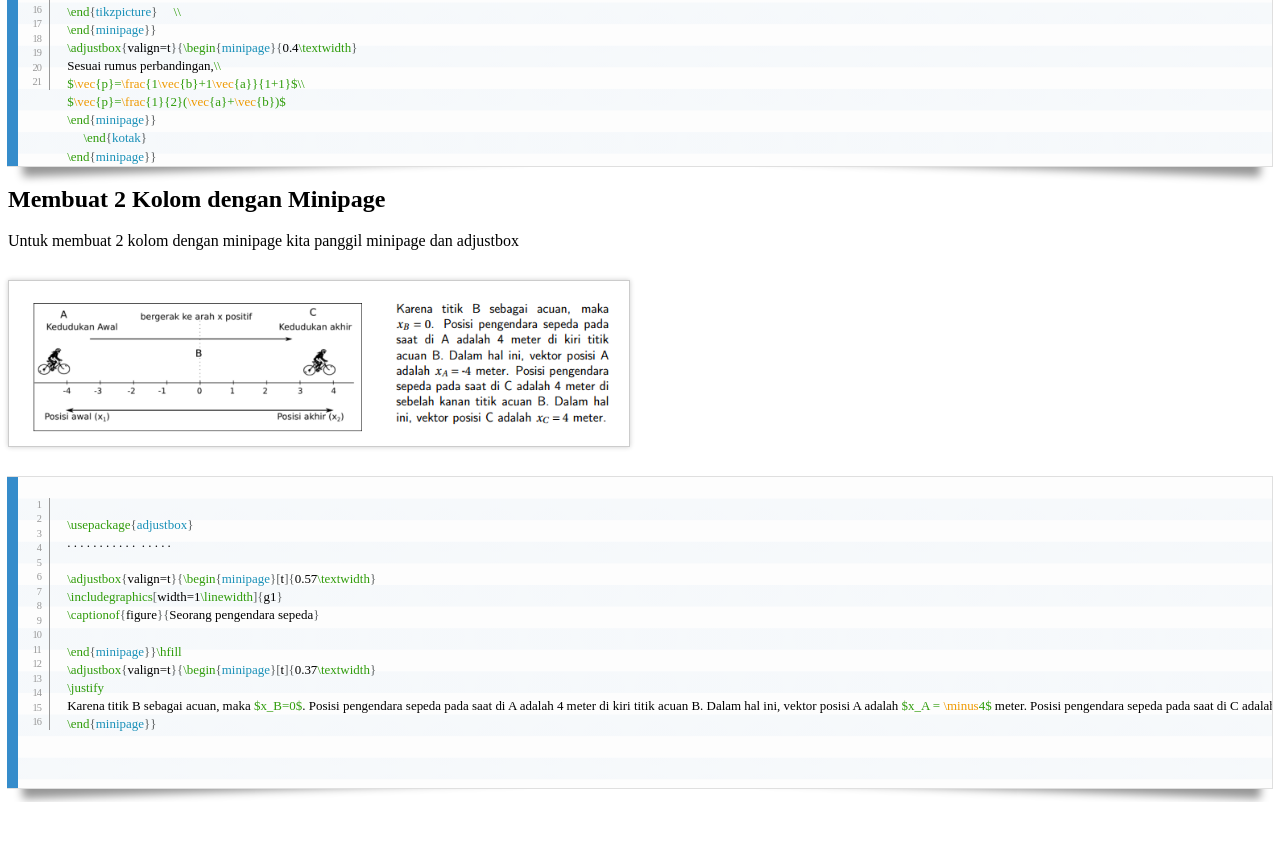
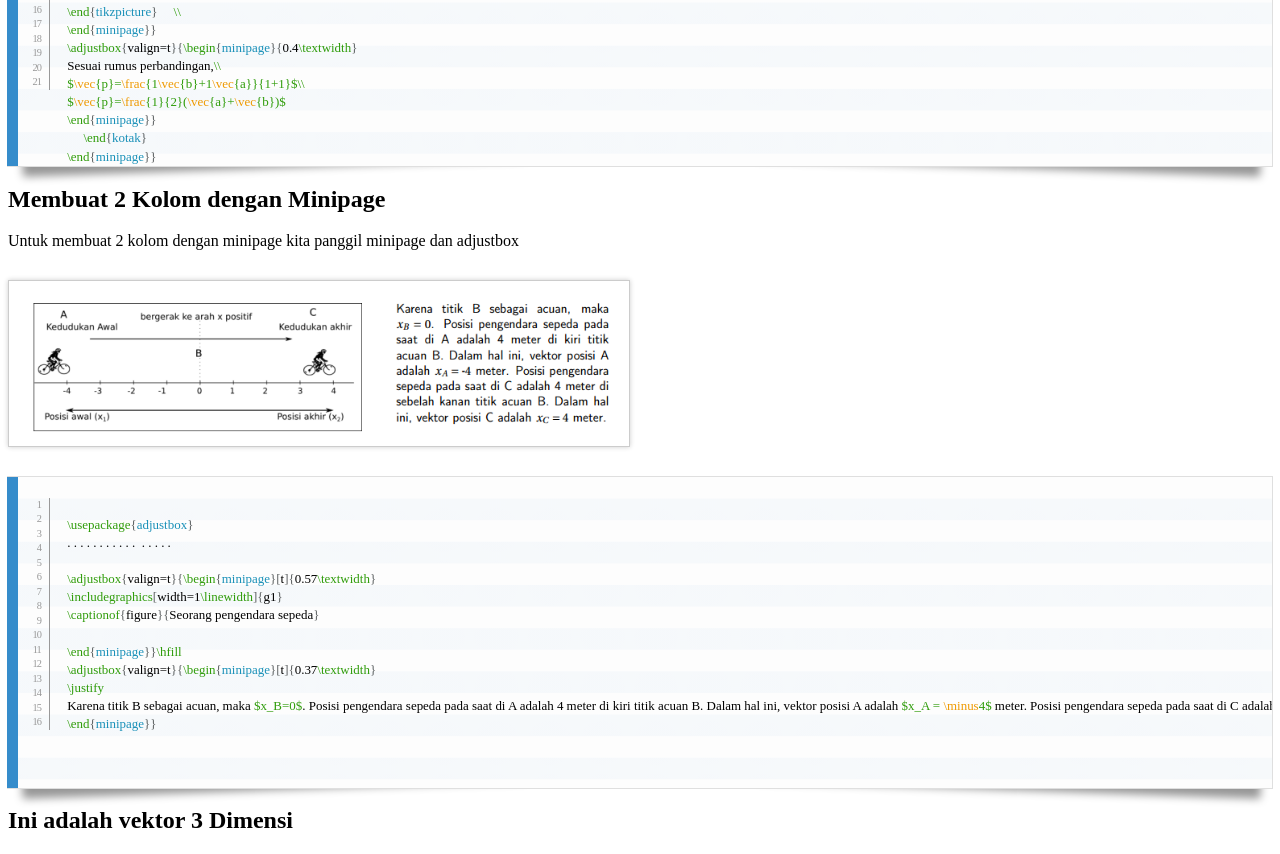
Before and after one commit to arifstwan/doklatexlinux, a plain HTML site: page html/1.html in a window 1280 px wide. Shown: the part 2562-3416 px from the top of the page. Before the commit the page ends 3364 px from the top, so only its background shows below. Drawn offline with Linux system fonts and the light colour scheme.

Commit message:
Vektor 3 Dimensi sudha ditambahkan

```diff
--- a/html/1.html
+++ b/html/1.html
@@ -138,6 +138,8 @@ Karena titik B sebagai acuan, maka $x_B=0$. Posisi pengendara sepeda pada saat d
 </code></pre>
 
 
+<!-- Vektor 3 Dimensi -->
+<h2> Ini adalah vektor 3 Dimensi </h2>
 
 
 
```
